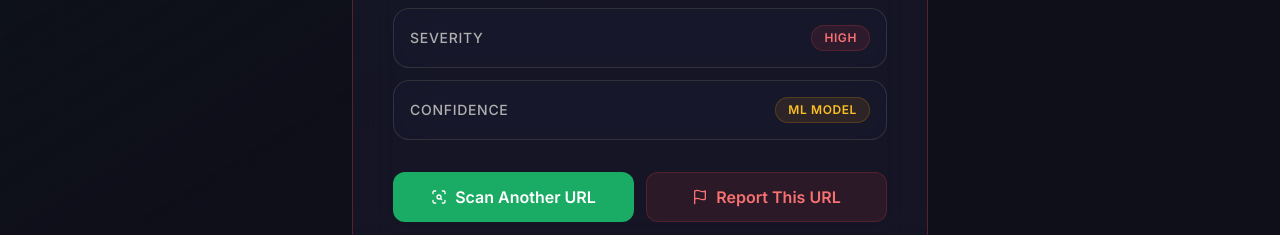
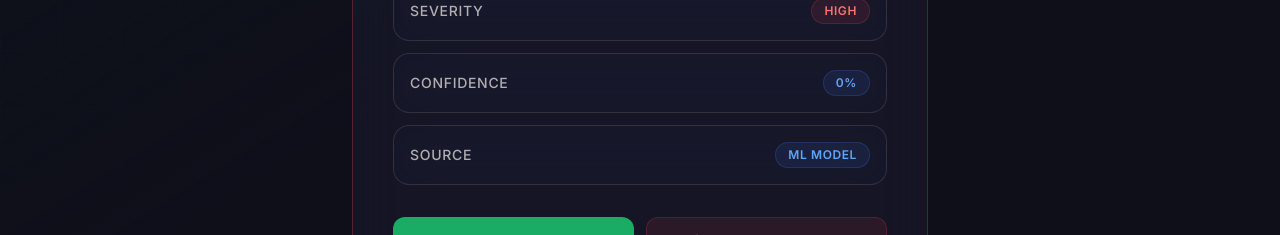
Before and after one commit to IamTyrone/Kraven-The-Hunter, a React (Vite) app in the folder frontend/: page /warning in a window 1280 px wide. Shown: the part 430-665 px from the top of the page. Built offline with nearby package versions, Linux system fonts and the light colour scheme; no server answers.

Commit message:
Centralize API URL configuration and improve warning page metrics display.

```diff
--- a/frontend/src/components/ReportingForm.jsx
+++ b/frontend/src/components/ReportingForm.jsx
@@ -12,6 +12,7 @@ import {
 } from "lucide-react";
 import axios from "axios";
 import { toast } from "react-toastify";
+import { API_URL } from "../config";
 
 const fadeUp = {
   hidden: { opacity: 0, y: 20 },
@@ -47,7 +48,7 @@ export default function ReportingForm() {
     }
     setIsLoading(true);
     axios
-      .post("http://localhost:8000/reports", payload)
+      .post(`${API_URL}/reports`, payload)
       .then(() => {
         toast.success("Report submitted. Thank you for making the web safer!");
         setTimeout(() => {
--- a/frontend/src/components/Scanner.jsx
+++ b/frontend/src/components/Scanner.jsx
@@ -10,6 +10,7 @@ import {
 } from "lucide-react";
 import axios from "axios";
 import { toast } from "react-toastify";
+import { API_URL } from "../config";
 
 const fadeUp = {
   hidden: { opacity: 0, y: 20 },
@@ -42,15 +43,16 @@ export default function Scanner() {
     }
     setLoading(true);
     axios
-      .post("http://localhost:8000/prediction", payload)
+      .post(`${API_URL}/prediction`, payload)
       .then((res) => {
         if (res.data.category === "invalid") {
           toast.error(
             "Invalid URL. Please enter a valid URL with http:// or https://",
           );
         } else {
+          const { category, confidence, source } = res.data;
           navigate(
-            `/warning?category=${res.data.category}&url=${encodeURIComponent(payload.url)}`,
+            `/warning?category=${category}&url=${encodeURIComponent(payload.url)}&confidence=${confidence}&source=${source}`,
           );
         }
       })
--- a/frontend/src/components/Warning.jsx
+++ b/frontend/src/components/Warning.jsx
@@ -20,20 +20,10 @@ const fadeUp = {
 };
 
 function getSeverityConfig(category) {
-  const controlledCategories = [
-    "Phishing",
-    "Typo Squating",
-    "Adult",
-    "shopping",
-  ];
-  const isControlled = controlledCategories.includes(category);
-
   if (category === "Benign") {
     return {
       severity: "Safe",
       severityBadge: "badge-safe",
-      confidence: "ML Model",
-      confidenceBadge: "badge-info",
       icon: ShieldCheck,
       iconColor: "text-kraven-400",
       iconBg: "bg-kraven-500/10 border-kraven-500/20",
@@ -45,12 +35,10 @@ function getSeverityConfig(category) {
     };
   }
 
-  if (category === "shopping") {
+  if (category === "Shopping") {
     return {
       severity: "Low",
       severityBadge: "badge-warning",
-      confidence: isControlled ? "100%" : "Subjective",
-      confidenceBadge: isControlled ? "badge-danger" : "badge-info",
       icon: ShieldAlert,
       iconColor: "text-amber-400",
       iconBg: "bg-amber-500/10 border-amber-500/20",
@@ -65,8 +53,6 @@ function getSeverityConfig(category) {
   return {
     severity: "High",
     severityBadge: "badge-danger",
-    confidence: isControlled ? "100%" : "ML Model",
-    confidenceBadge: isControlled ? "badge-danger" : "badge-warning",
     icon: ShieldX,
     iconColor: "text-red-400",
     iconBg: "bg-red-500/10 border-red-500/20",
@@ -78,14 +64,34 @@ function getSeverityConfig(category) {
   };
 }
 
+function formatSource(source) {
+  const map = {
+    ml_model: "ML Model",
+    community_report: "Community Report",
+    shopping_list: "Shopping List",
+    validation: "Validation",
+  };
+  return map[source] || source;
+}
+
 export default function Warning() {
   const navigate = useNavigate();
   const [searchParams] = useSearchParams();
 
   const category = searchParams.get("category") || "Unknown";
   const scannedUrl = searchParams.get("url");
+  const confidence = parseFloat(searchParams.get("confidence")) || 0;
+  const source = searchParams.get("source") || "ml_model";
   const config = getSeverityConfig(category);
   const Icon = config.icon;
+
+  const confidencePercent = `${Math.round(confidence * 100)}%`;
+  const confidenceBadge =
+    confidence >= 0.85
+      ? "badge-danger"
+      : confidence >= 0.5
+        ? "badge-warning"
+        : "badge-info";
 
   const metrics = [
     {
@@ -100,8 +106,13 @@ export default function Warning() {
     },
     {
       label: "Confidence",
-      value: config.confidence,
-      badgeClass: config.confidenceBadge,
+      value: confidencePercent,
+      badgeClass: confidenceBadge,
+    },
+    {
+      label: "Source",
+      value: formatSource(source),
+      badgeClass: "badge-info",
     },
   ];
 
--- /dev/null
+++ b/frontend/src/config.js
@@ -0,0 +1 @@
+export const API_URL = import.meta.env.VITE_API_URL || "http://localhost:8000";
```
Also changed, not shown: frontend/vercel.json (added).
